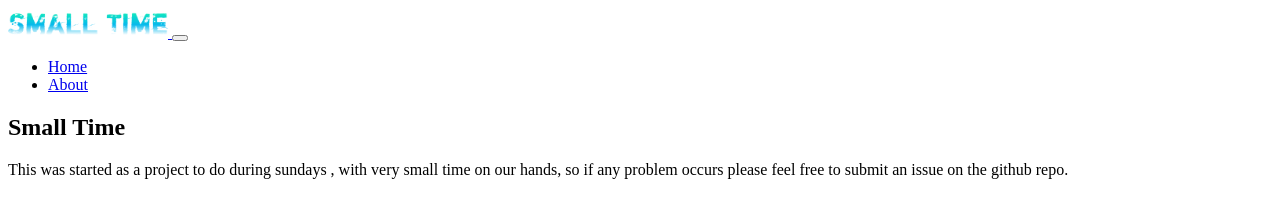
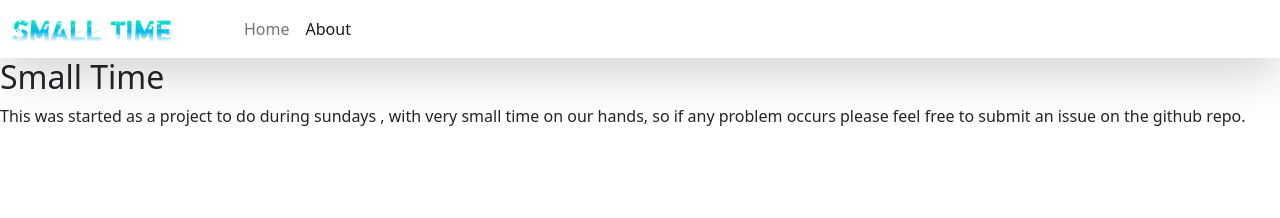
Before and after one commit to Brajo280603/SmallTime, a plain HTML site: page about.html in a window 1280 px wide. Drawn offline with nearby package versions, Linux system fonts and the light colour scheme.

Commit message:
minor fixes #1

```diff
--- a/about.html
+++ b/about.html
@@ -4,6 +4,9 @@
     <meta charset="UTF-8">
     <meta http-equiv="X-UA-Compatible" content="IE=edge">
     <meta name="viewport" content="width=device-width, initial-scale=1.0">
+        <!-- CSS only -->
+        <link href="https://cdn.jsdelivr.net/npm/bootstrap@5.2.0/dist/css/bootstrap.min.css" rel="stylesheet" integrity="sha384-gH2yIJqKdNHPEq0n4Mqa/HGKIhSkIHeL5AyhkYV8i59U5AR6csBvApHHNl/vI1Bx" crossorigin="anonymous">
+        <link rel="stylesheet" href="./src/style.css">
     <title>Small Time</title>
 </head>
 <body>
@@ -33,5 +36,10 @@
     <h2>Small Time</h2>
 
     <p>This was started as a project to do during sundays , with very <span>small time</span> on our hands, so if any problem occurs please feel free to submit an issue on the github repo.</p>
+
+    <script src="./src/script.js"></script>
+    <!-- JavaScript Bundle with Popper -->
+
+<script src="https://cdn.jsdelivr.net/npm/bootstrap@5.2.0/dist/js/bootstrap.bundle.min.js" integrity="sha384-A3rJD856KowSb7dwlZdYEkO39Gagi7vIsF0jrRAoQmDKKtQBHUuLZ9AsSv4jD4Xa" crossorigin="anonymous"></script>
 </body>
 </html>
--- a/src/style.css
+++ b/src/style.css
@@ -62,6 +62,3 @@
 
     align-self: center;
 }
-img{
-    /* mix-blend-mode: difference; */
-}
```
